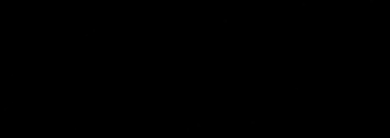
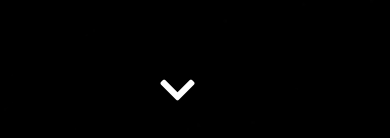
Before and after one commit to Antonite/Website, an Angular app: page / in a window 390 px wide. Shown: the part 706-844 px from the top of the page. Built offline with nearby package versions, Linux system fonts and the light colour scheme.

Commit message:
added navigation + resume

```diff
--- a/src/app/app.component.css
+++ b/src/app/app.component.css
@@ -50,3 +50,30 @@
 .contact { padding-bottom: 200px; }
 .contact a { color: #434242; display: block; line-height: 32px; margin-bottom: 20px; opacity: 0.6; filter:alpha(opacity=60);  }
 .contact a:hover { opacity: 1; filter:alpha(opacity=100); text-decoration: none; }
+
+.bouncerDiv { display: block; position: absolute; bottom: 0px; right: 50%; text-align: center; }
+.bouncer {
+	color: #FFFFFF;
+	font-size: 40px;
+	margin: 0px;
+
+	animation-name: bounce;
+	animation-duration: 2s;
+	animation-timing-function: linear;
+	animation-iteration-count: infinite;
+	animation-direction: normal;
+}
+
+@keyframes bounce {
+	0% {
+		padding-bottom: 20px;
+	}
+
+	50% {
+		padding-bottom: 28px;
+	}
+
+	100% {
+		padding-bottom: 20px;
+	}
+}
--- a/src/app/app.component.html
+++ b/src/app/app.component.html
@@ -8,9 +8,12 @@
             I made a website because I felt like it
           </p>
       </div>
+      <a href="#profile" class="bouncerDiv">
+          <i class="fas fa-chevron-down bouncer"></i>
+      </a>
   </div>
 
-  <div class="background-gray">
+  <div id="profile" class="background-gray">
     <div class="profile container">
       <h2>Profile</h2>
       <p class="quote">I'm a coder and a dreamer</p>
@@ -76,10 +79,18 @@
       <h2>Contact</h2>
       <p class="quote"></p>
       <hr>
+      <div class="row">
+          <div class="col-md-6">
             <a href="mailto:axp9304@rit.edu">
               <i class="fas fa-at icon-square" style="color: white;"></i>
               <span> axp9304@rit.edu</span>
             </a>
+            <a href="../assets/resume.pdf" download="anton_pashyk_resume">
+              <i class="fas fa-download icon-square" style="color: white;"></i>
+              <span> Resume</span>
+            </a>
+          </div>
+          <div class="col-md-6">
             <a href="https://www.linkedin.com/in/anton-pashyk-24609159/" target="_blank">
               <i class="fab fa-linkedin-in icon-square" style="color: white;"></i>
               <span> https://linkedin.com/in/anton-pashyk-24609159/</span>
@@ -87,4 +98,7 @@
           </div>
       </div>
 
+    </div>
+  </div>
+
 </body>
--- a/src/index.html
+++ b/src/index.html
@@ -8,6 +8,12 @@
   <link rel="stylesheet" href="https://use.fontawesome.com/releases/v5.3.1/css/all.css" integrity="sha384-mzrmE5qonljUremFsqc01SB46JvROS7bZs3IO2EmfFsd15uHvIt+Y8vEf7N7fWAU" crossorigin="anonymous">
   <meta name="viewport" content="width=device-width, initial-scale=1">
   <link rel="icon" type="image/x-icon" href="favicon.ico">
+
+  <style>
+    html {
+      scroll-behavior: smooth;
+    }
+  </style>
 </head>
 <body class="homepageBody">
   <app-root></app-root>
```
Also changed, not shown: 1 other file (tests, documents, lock files or other folders). Lines whose indentation alone changed are shown as unchanged.
